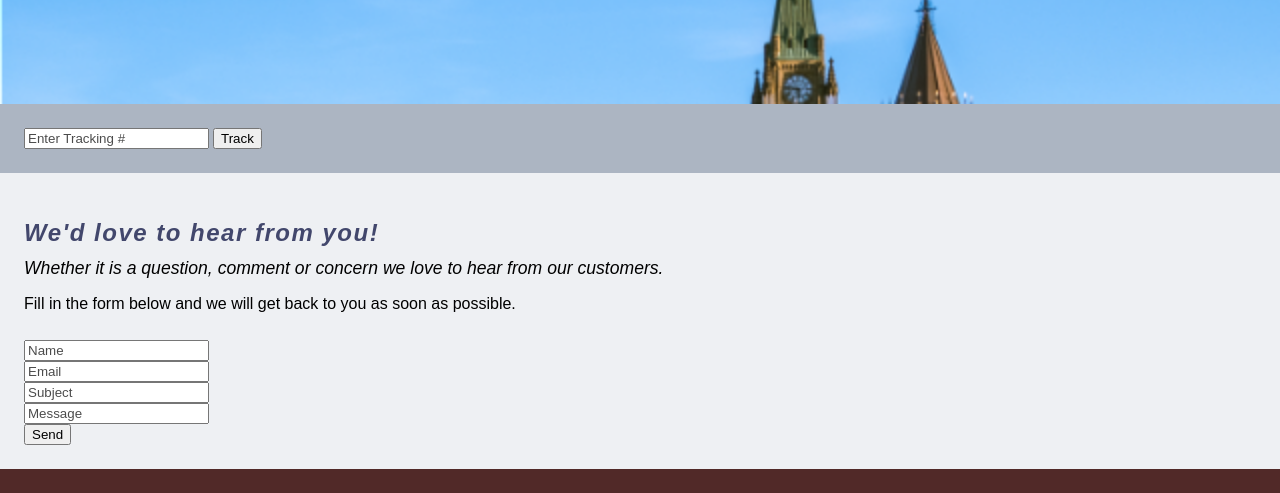
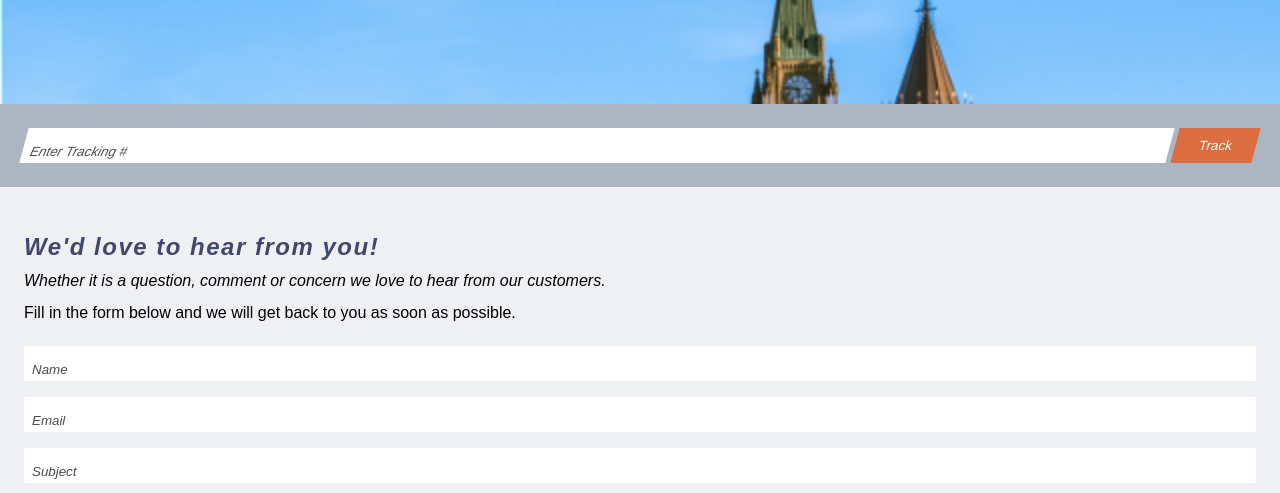
Before and after one commit to omal0022/mtm6201-midterm, a plain HTML site: page contact.html in a window 1280 px wide. Shown: the part 425-918 px from the top of the page. Drawn offline with Linux system fonts and the light colour scheme; a web font is replaced by a local one.

Commit message:
adds more css, form styling, tracking

```diff
--- a/contact.html
+++ b/contact.html
@@ -44,7 +44,7 @@
                         <input type="text" id="name" name="name" placeholder="Name"><br>
                         <input type="email" id="email" name="email" placeholder="Email"><br>
                         <input type="text" id="subject" name="subject" placeholder="Subject"><br>
-                        <input type="text" id="message" name="message" placeholder="Message"><br>
+                        <input type="textarea" id="message" name="message" placeholder="Message"><br>
                         <input type="submit" value="Send">
                     </form>
                 </div>
--- a/css/style.css
+++ b/css/style.css
@@ -57,8 +57,8 @@ header img {
 	height: 150px;
 	width: 100%;
 	margin: auto;
+}
 
-}
 nav a{
 	font-family: "rift-soft", sans-serif;
 	font-weight: 500;
@@ -94,7 +94,7 @@ body h2 {
 	padding-top: 1.5rem;
 }
 
-body h4 {
+h4 {
 	font-family: "pill-gothic-600mg", sans-serif;
 	font-weight: 300;
 	font-style: normal;
@@ -106,7 +106,8 @@ body p {
 	font-weight: 400;
 	font-style: italic;
 	line-height: 1.3;
-	font-size: 1.1rem;
+	font-size: 1rem;
+	margin-top: 1rem;
 }
 
 button {
@@ -117,16 +118,15 @@ button {
 	color: white;
 	font-family:"rift-soft", sans-serif;
 	font-weight: 500;
-	font-style: italic;
 }
 
-.btn-text {
-	transform: skew(15deg, 0);
+.home-about-us a {
+	text-decoration: none;
 }
-
 nav {
 	background-color: #42476c;
 }
+
 nav ul {
 	display: flex;
     flex-direction: row;
@@ -161,13 +161,79 @@ footer {
 
 /* Home */
 
+.tracking form {
+	display: flex;
+	flex-direction: row;
+	width: 100%;
+	margin: auto;
+	transform: skew(-15deg, 0);
+}
+
+.tracking .container {
+	width: 100%;
+}
+
+input[type=text]{
+	width: 100%;
+	display: flex;
+	border: none;
+	font-family: "rift-soft", sans-serif;
+	font-weight: 400;
+	font-style: italic;
+	padding-top:1rem;
+	padding-bottom: .25rem;
+	padding-left: .5rem;
+  }
+
+  input[type=email]{
+	width: 100%;
+	display: flex;
+	border: none;
+	font-family: "rift-soft", sans-serif;
+	font-weight: 400;
+	font-style: italic;
+	padding-top:1rem;
+	padding-bottom: .25rem;
+	padding-left: .5rem;
+  }
+
+ input[type=textarea] {
+	width: 100%;
+	display: flex;
+	border: none;
+	font-family: "rift-soft", sans-serif;
+	font-weight: 400;
+	font-style: italic;
+	padding-top:.5rem;
+	padding-bottom: 7rem;
+	padding-left: .5rem;
+  }
+
+  input[type=submit] {
+	background-color:#db6d40;
+	color: white;
+	text-align: center;
+	padding: .5rem 1.5rem;
+	border: none;
+	margin-left: .3rem;
+	font-family: "rift-soft", sans-serif;
+	font-weight: 500;
+	font-style: normal;
+  }
+
+  .contact-form input[type=submit] {
+	padding: .5rem 2rem;
+	font-style: italic;
+  }
+
+
 .tracking {
     background-color: #acb5c2;
 	display: flex;
 	margin: auto;
 }
 
-  form ::placeholder {
+form ::placeholder {
     color:#000000;
     opacity: .7;
 }
@@ -182,7 +248,7 @@ footer {
 	text-align: center;
 }
 
-.business-account h3, .home-about-us p {
+.business-account p, .home-about-us p {
 	text-align: center;
 }
 
@@ -215,13 +281,14 @@ footer {
     background-size: cover;
 	text-align: center;
 	color: white ;
-	padding: 8rem;
+	padding-top: 8rem;
+	padding-bottom: 8rem;
+
 }
 
 .meet-the-team {
 	background-color: rgba(172, 181, 194, 0.2);
 }
-
 
 /* Contact */
 
@@ -230,7 +297,8 @@ footer {
     background-size: cover;
 	text-align: center;
 	color: white ;
-	padding: 8rem;
+	padding-top: 8rem;
+	padding-bottom: 8rem;
 }
 
 .contact-page h3 {
@@ -238,6 +306,9 @@ footer {
 }
 .contact-page p, h4{
 	margin-top: .75rem;
+}
+.contact-page h4 {
+line-height: normal;
 }
 
 .contact-page {
@@ -333,6 +404,7 @@ Code source: "A CSS-only Carousel Slider", Christian Schaefer https://codepen.io
 	padding-top: 75%;
 	filter: drop-shadow(0 0 10px #0003);
 	perspective: 100px;
+	margin-bottom: 1rem;
   }
 
   .carousel__viewport {
```
Also changed, not shown: index.html (+7 -4 lines).
